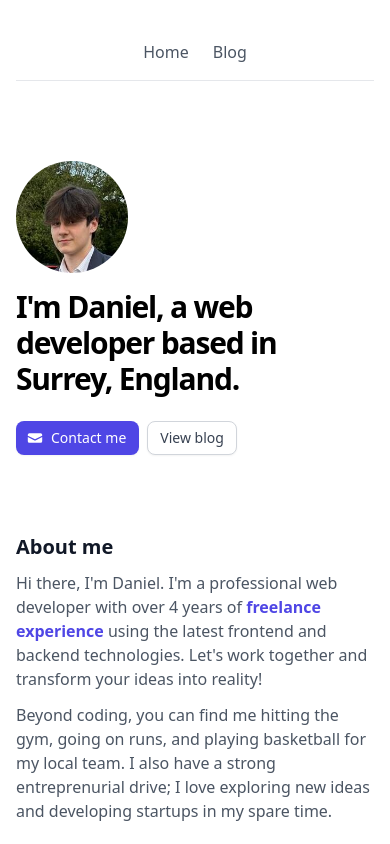
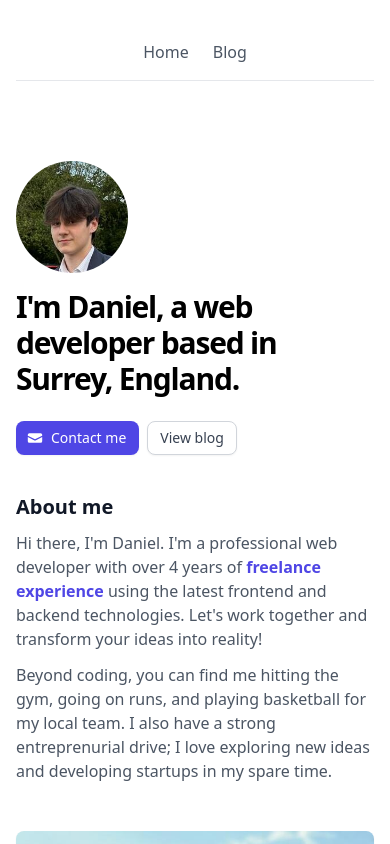
Before and after one commit to othema/portfolio2, a SvelteKit app: page / in a window 390 px wide. Shown: the top 844 px of the page. Built offline with nearby package versions, Linux system fonts and the light colour scheme; a web font is replaced by a local one.

Commit message:
style: decrease divider margin on mobile

```diff
--- a/src/components/divider.svelte
+++ b/src/components/divider.svelte
@@ -6,7 +6,7 @@
   export let style: string = "";
 </script>
 
-<div {id} class={twMerge($$slots.default ? "mb-5" : "mb-3", "mt-20 border-gray-200", style)}>
+<div {id} class={twMerge($$slots.default ? "mb-5" : "mb-3", "mt-10 md:mt-20 border-gray-200", style)}>
   <h2 class="text-xl leading-6 font-semibold text-gray-900">{title}</h2>
   {#if $$slots.default}
     <p class="mt-1 text-sm text-gray-600"><slot /></p>
--- a/src/routes/+page.svelte
+++ b/src/routes/+page.svelte
@@ -26,7 +26,7 @@
   </div>
 </section>
 
-<Divider title="About me" id="section-about" style="mt-20" />
+<Divider title="About me" id="section-about" />
 
 <section class="flex gap-12 flex-col sm:flex-row">
   <div class="text-gray-600">
```
